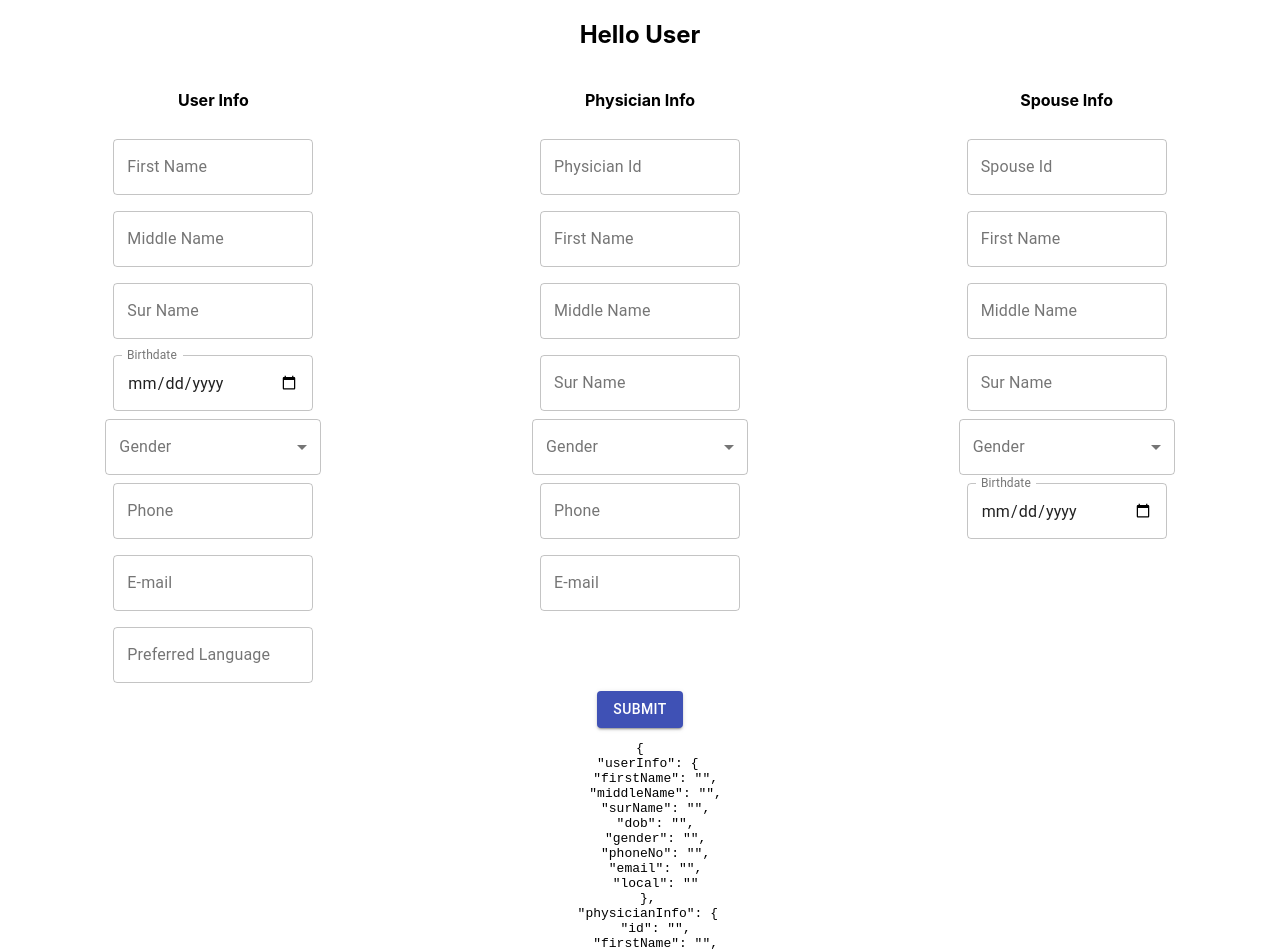
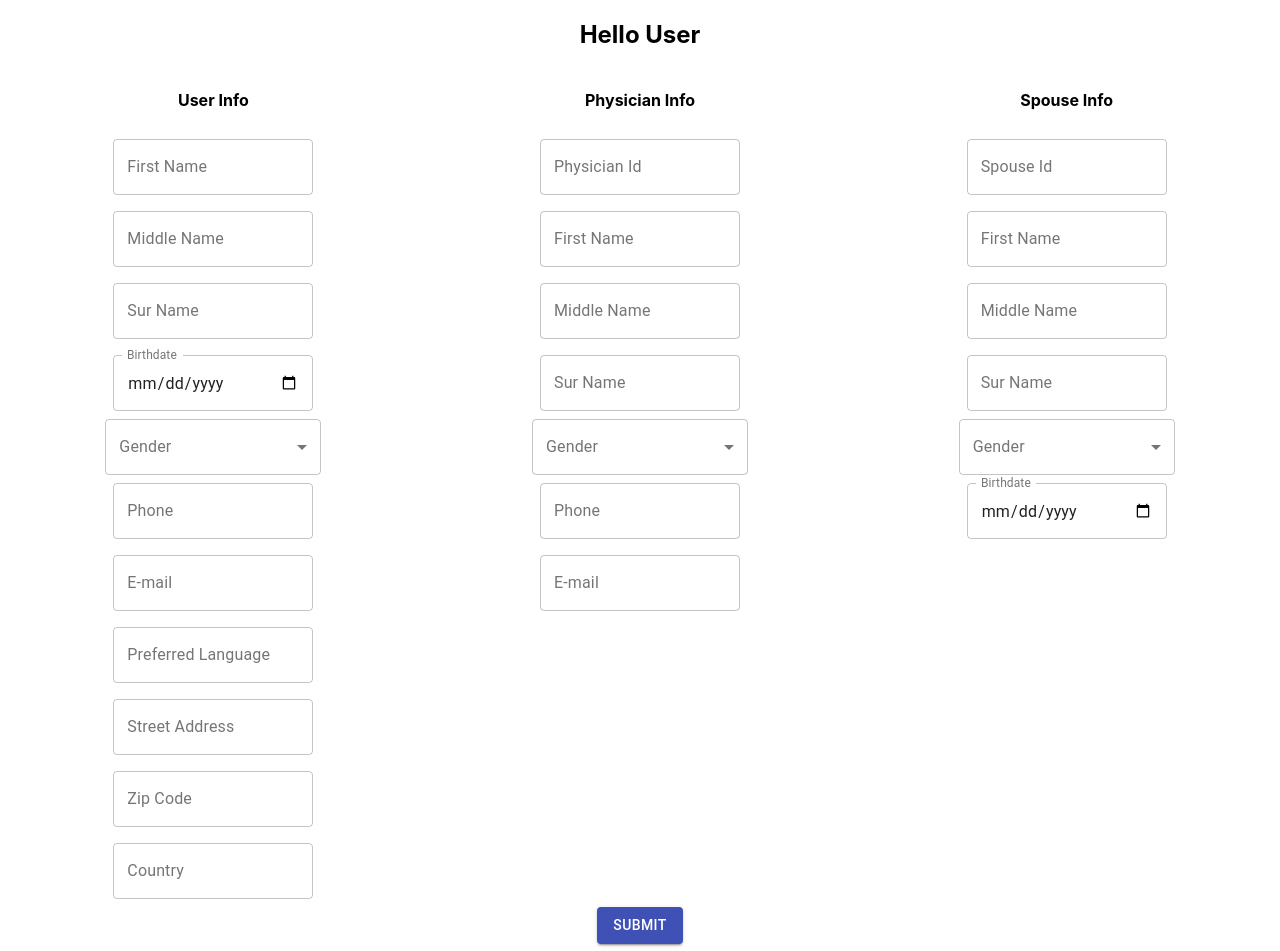
Before and after one commit to jlato89/UserProfileTest, a React (Create React App) app: page / in a window 1280 px wide. Shown: the top 951 px of the page. Built offline with nearby package versions, Linux system fonts and the light colour scheme.

Commit message:
Added address fields

```diff
--- a/src/components/UserProfile/InputFields/UserFields.js
+++ b/src/components/UserProfile/InputFields/UserFields.js
@@ -74,6 +74,29 @@ const UserFields = (props) => {
           onChange={props.handleChange}
           variant='outlined'
         />
+        <TextField
+          name='userInfo.mailingAddress.street'
+          label='Street Address'
+          value={props.values.userInfo.mailingAddress.street}
+          onChange={props.handleChange}
+          variant='outlined'
+        />
+        <TextField
+          type='number'
+          name='userInfo.mailingAddress.zip'
+          label='Zip Code'
+          value={props.values.userInfo.mailingAddress.zip}
+          onChange={props.handleChange}
+          variant='outlined'
+        />
+        <TextField
+          name='userInfo.mailingAddress.country'
+          label='Country'
+          value={props.values.userInfo.mailingAddress.country}
+          onChange={props.handleChange}
+          variant='outlined'
+        />
+
       </FormControl>
     </div>
   )
--- a/src/components/UserProfile/UserProfile.js
+++ b/src/components/UserProfile/UserProfile.js
@@ -42,7 +42,10 @@ const UserProfile = (props) => {
 
 const defaultValues = {
   userInfo: {
-    firstName: '', middleName: '', surName: '', dob: '', gender: '', phoneNo: '', email: '', local: ''
+    firstName: '', middleName: '', surName: '', dob: '', gender: '', phoneNo: '', email: '', local: '',
+    mailingAddress: {
+      street: '', zip: '', country: ''
+    }
   },
   physicianInfo: {
     id: '', firstName: '', middleName: '', surName: '', gender: '', phoneNo: '', email: ''
```
